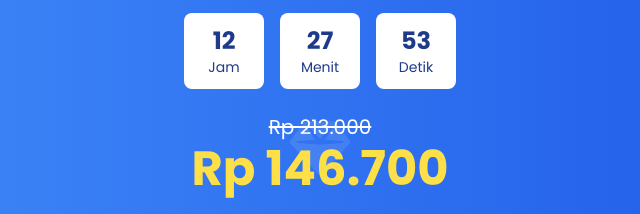
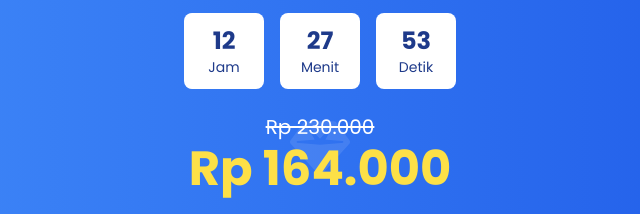
Before and after one commit to Storeriana/Gum-Therapy-Gel, a plain HTML site: page index.html in a window 1280 px wide. Shown: the part 2571-2785 px from the top of the page, 320-960 px from the left. Drawn offline with nearby package versions, Linux system fonts and the light colour scheme; a script that the page names is missing.

Commit message:
Update index.html

```diff
--- a/index.html
+++ b/index.html
@@ -257,8 +257,8 @@
                     </div>
 
                     <div class="flex flex-col items-center mb-6">
-                        <div class="text-xl line-through mb-1">Rp 213.000</div>
-                        <div class="text-4xl md:text-5xl font-bold text-yellow-300">Rp 146.700</div>
+                        <div class="text-xl line-through mb-1">Rp 230.000</div>
+                        <div class="text-4xl md:text-5xl font-bold text-yellow-300">Rp 164.000</div>
                         <br>
                         <div class="text-xl mb-1">BELI 1 GRATIS 1 (2 PCS)</div>
                         <div class="bg-yellow-400 text-blue-900 font-bold py-2 px-4 rounded-full mt-2">
```
